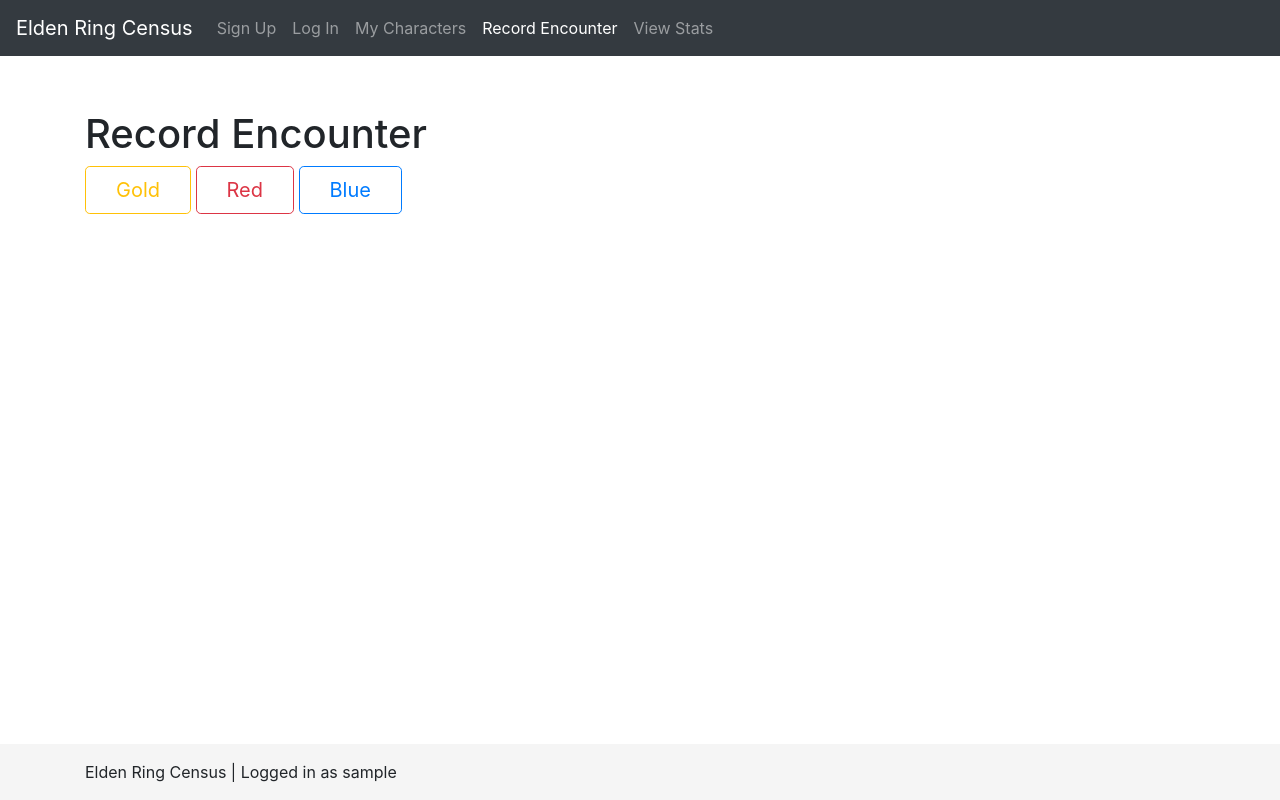
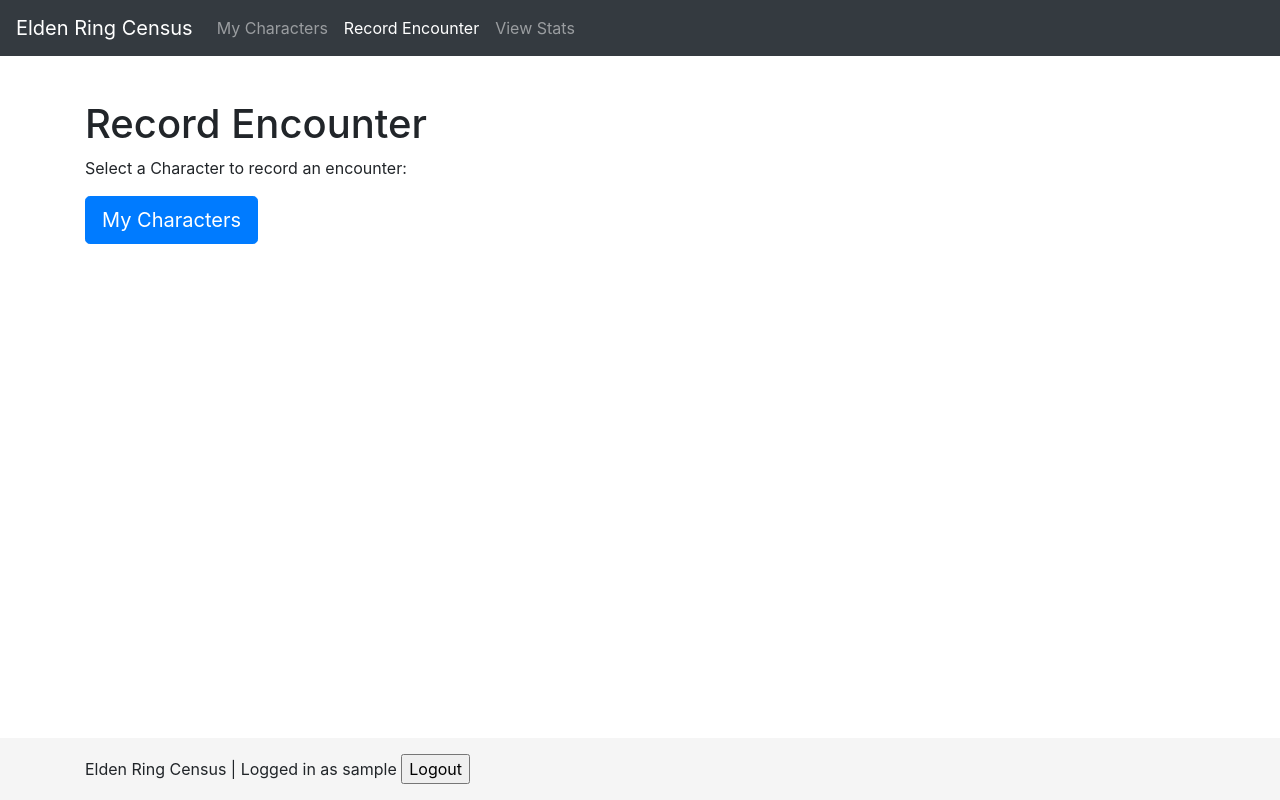
Before and after one commit to PXTrials/EldenRingCensus, a Django app: page /census/record in a window 1280 px wide. Run offline with Django 5.2, Linux system fonts and the light colour scheme; the visitor is signed in with stand-in values (Sample User, id 1); data comes from the database, SQL or seed files in the repository.

Commit message:
Polishing up navigation, improving Character->record clicking

```diff
--- a/census/forms.py
+++ b/census/forms.py
@@ -6,7 +6,7 @@
     character = forms.ModelChoiceField(
         label="Character",
         queryset=Character.objects.all(),
-        widget=forms.Select(attrs={'class':'selectpicker form-control'})
+        widget=forms.HiddenInput()
     )
     #role = forms.ModelChoiceField(label="Role", queryset=Role.objects.all())
     role = forms.CharField(widget=forms.HiddenInput())
--- a/census/templates/census/base.html
+++ b/census/templates/census/base.html
@@ -61,7 +61,7 @@
             max-width: 500px;
         }
         h1 {
-            margin-top: 50px;
+            margin-top: 40px;
         }
         .helptext {
             font-size: 12px;
@@ -81,21 +81,23 @@
             </button>
             <div class="collapse navbar-collapse" id="navbarCollapse">
                 <ul class="navbar-nav mr-auto">
+                    <li class="nav-item {% if request.path == '/census/characters/' %} active {% endif %}">
+                        <a class="nav-link" href="/census/characters">My Characters</a>
+                    </li>
+                    <li class="nav-item {% if request.path == '/census/record' %} active {% endif %}">
+                        <a class="nav-link" href="/census/record">Record Encounter</a>
+                    </li>
+                    <li class="nav-item {% if request.path == '/census/stats/' %} active {% endif %}">
+                        <a class="nav-link" href="/census/stats">View Stats</a>
+                    </li>
+                    {% if not user.username %}
                     <li class="nav-item {% if request.path == '/census/sign_up/' %} active {% endif %}">
                         <a class="nav-link" href="/census/sign_up">Sign Up</a>
                     </li>
                     <li class="nav-item {% if request.path == '/census/login/' %} active {% endif %}">
                         <a class="nav-link" href="/census/accounts/login">Log In</a>
                     </li>
-                    <li class="nav-item {% if request.path == '/census/characters/' %} active {% endif %}">
-                        <a class="nav-link" href="/census/characters">My Characters</a>
-                    </li>
-                    <li class="nav-item {% if request.path == '/census/record' %} active {% endif %}">
-                        <a class="nav-link" href="/census/record">Record Encounter</a>
-                    </li>
-                    <li class="nav-item {% if request.path == '/census/reports/' %} active {% endif %}">
-                        <a class="nav-link" href="/census/reports">View Stats</a>
-                    </li>
+                    {% endif %}
                 </ul>
                 <form class="form-inline mt-2 mt-md-0">
                 </form>
@@ -118,9 +120,9 @@
 
     <footer class="footer mt-auto py-3">
         <div class="container">
-            Elden Ring Census |
-            {% if user %}
-                <span>Logged in as {{ user.username }}</span>
+            Elden Ring Census
+            {% if user.username %}
+                <span> | Logged in as {{ user.username }}{% include "registration/_logout.html" %} </span>
             {% endif %}
         </div>
     </footer>
--- a/census/templates/census/index.html
+++ b/census/templates/census/index.html
@@ -8,9 +8,12 @@
 <p>First, you can help your fellow players with planning builds, giving accruate data as to what levels will interact with what areas on which platforms</p>
 <p>Second, you can use it to track your own stats. Maybe you win more on a certain build? Maybe certain Rune Levels have more fogwalls? Find out!</p>
 
-
+{% if user.username %}
+<a class="btn btn-lg btn-primary" href="/census/characters">My Characters</a>
+{% else %}
 <a class="btn btn-lg btn-primary" href="/census/sign_up">Sign Up</a>
 <a class="btn btn-lg btn-primary" href="/census/accounts/login">Log In</a>
+{% endif %}
 
 
 {% endblock %}
--- a/census/templates/census/record.html
+++ b/census/templates/census/record.html
@@ -13,15 +13,18 @@
 </style>
 <h1>Record Encounter</h1>
 
+{% if user.username %}
+    {% if character_obj %}
+        <h3>{{ character_obj }}</h3>
         {% for role in roles %}
             {% if role.id|to_s == selected_role %}
                 <a type="button"
                     class="btn role-btn btn-{{ role_styles|get_item:role.name }} btn-lg"
-            href="{% url 'census:record' %}?role={{ role.id }}">{{ role.name|capfirst }}</a>
+                    href="{% url 'census:record' %}?role={{ role.id }}&character={{ character_obj.id }}">{{ role.name|capfirst }}</a>
             {% else %}
                 <a type="button"
                     class="btn role-btn btn-outline-{{ role_styles|get_item:role.name }} btn-lg"
-            href="{% url 'census:record' %}?role={{ role.id}}">{{ role.name|capfirst }}</a>
+                    href="{% url 'census:record' %}?role={{ role.id}}&character={{ character_obj.id }}">{{ role.name|capfirst }}</a>
             {% endif %}
         {% endfor %}
 
@@ -32,7 +35,6 @@
             {% if form %}
                 <fieldset>
                     {{ form.role }}<!-- hidden field -->
-                <label for="id_character" class="form-label">Character</label>
                     {{ form.character }}
                     <label>Location</label>
                     {{ form.location }}
@@ -48,4 +50,17 @@
                 </fieldset>
             {% endif %}
         </form>
+    {% else %}
+        <p>Select a Character to record an encounter:</p>
+
+        <a class="btn btn-lg btn-primary" href="/census/characters">My Characters</a>
+    {% endif %}
+
+
+{% else %}
+<p>Log in to record an encounter</p>
+
+<a class="btn btn-lg btn-primary" href="/census/accounts/login">Log In</a>
+
+{% endif %}
 {% endblock %}
--- /dev/null
+++ b/census/templates/registration/_logout.html
@@ -0,0 +1,5 @@
+<form method="post" style="display:inline;" action="{% url 'census:logout' %}">
+    {% csrf_token %}
+    <input type="submit" value="Logout" />
+    <input type="hidden" name="next" value="{% url 'index' %}" />
+</form>
--- a/census/templates/registration/login.html
+++ b/census/templates/registration/login.html
@@ -6,6 +6,6 @@
         {{ form }}
         <br />
         <input type="submit" class="btn btn-primary" value="Login" />
-        <input type="hidden" name="next" value="/census/record" />
+        <input type="hidden" name="next" value="/census/characters" />
     </form>
 {% endblock content %}
--- a/census/urls.py
+++ b/census/urls.py
@@ -6,6 +6,7 @@
 urlpatterns = [
     path("", views.index, name="index"),
     path('record', views.record, name="record"),
+    path('stats', views.stats, name="stats"),
     path('characters/', CharacterListView.as_view()),
     path('character_create', views.character_create, name="character_create"),
     path('character_save', views.character_save, name="character_save"),
--- a/census/views.py
+++ b/census/views.py
@@ -18,6 +18,11 @@
         'red':'danger',
         'blue':'primary'
     }
+    if 'character' in request.GET:
+        character_obj = Character.objects.filter(id=request.GET['character']).first()
+        if character_obj.user_id != request.user.id:
+            return HttpResponseRedirect("census/characters")
+
     if request.method == 'POST':
         form = EncounterForm(request.POST, request=request)
         if form.is_valid():
@@ -40,8 +45,10 @@
             'form': None,
             'roles': Role.objects.order_by('id'),
             'role_styles': role_styles,
-            'selected_role': request.GET.get('role')
+            'selected_role': request.GET.get('role'),
         }
+        if 'character' in request.GET:
+            context['character_obj'] = character_obj
         if 'role' in request.GET:
             context['form'] = EncounterForm(request.GET, request=request)
 
@@ -66,6 +73,9 @@
     }
     return render(request, "census/character_create.html", context)
 
+def stats(request):
+    return render(request, "census/stats.html")
+
 class CharacterListView(ListView):
     model = Character
 
@@ -79,7 +89,7 @@
             user = form.save()
             login(request, user)
             messages.success(request, "New Account Created")
-            return HttpResponseRedirect("/census/record")
+            return HttpResponseRedirect("/census/characters")
     else:
         form = UserCreationForm()
     return render(request, "census/sign_up.html", {"form": form})
--- a/erc/settings.py
+++ b/erc/settings.py
@@ -24,7 +24,7 @@
 # See https://docs.djangoproject.com/en/5.2/howto/deployment/checklist/
 
 # SECURITY WARNING: keep the secret key used in production secret!
-SECRET_KEY = 'django-insecure-z!5&%+%!q+v1@i9rzd#vc^7v0+(6_-!nk-lxdh+7&!-#y#p6@7'
+SECRET_KEY = os.environ['DJANGO_SECRET_KEY']
 
 # SECURITY WARNING: don't run with debug turned on in production!
 DEBUG = False
```
Also changed, not shown: census/templates/census/character_list.html (+12 -3 lines), census/templates/census/stats.html (added, +7 -0 lines), 1 other file. Lines whose indentation alone changed are shown as unchanged.
